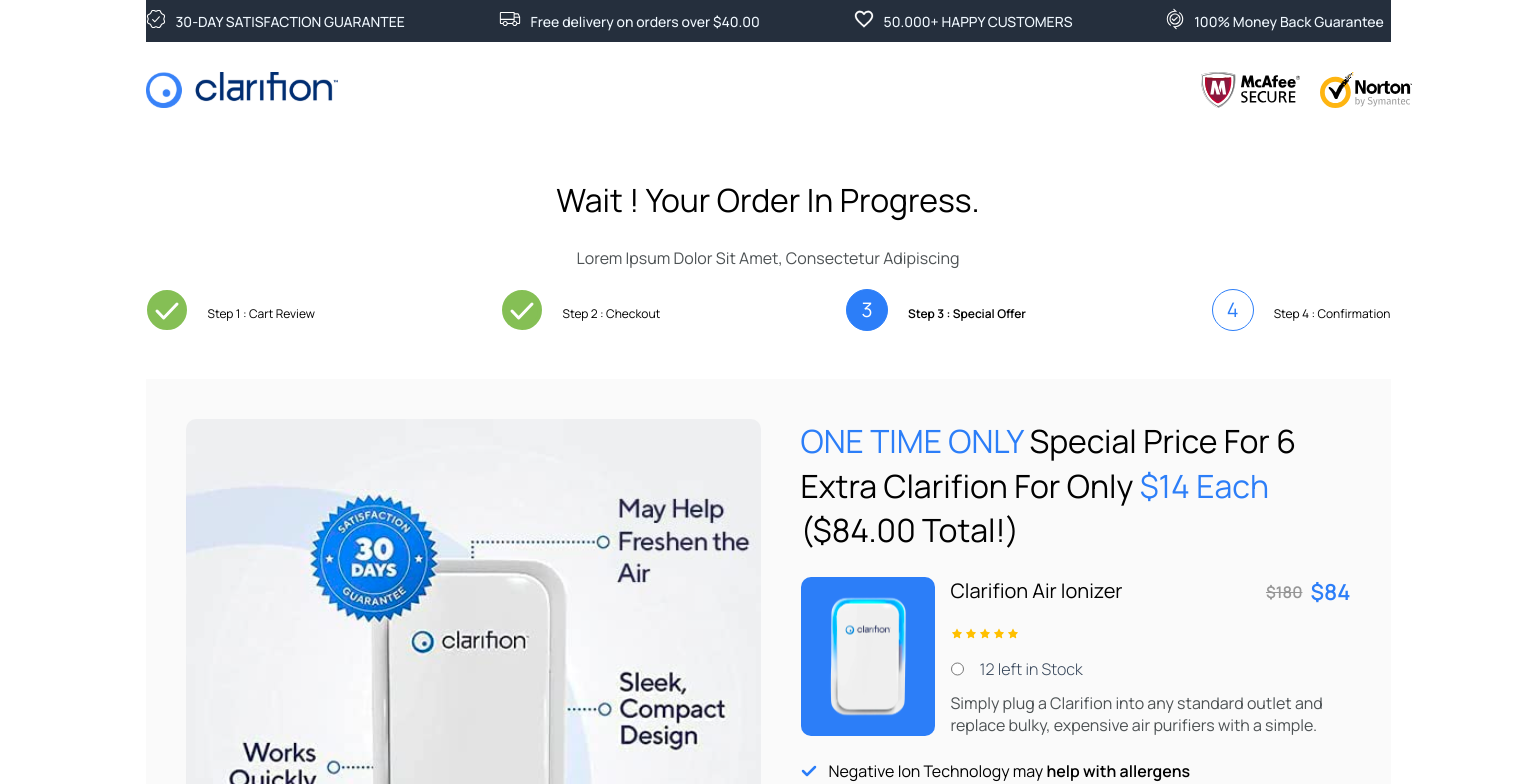
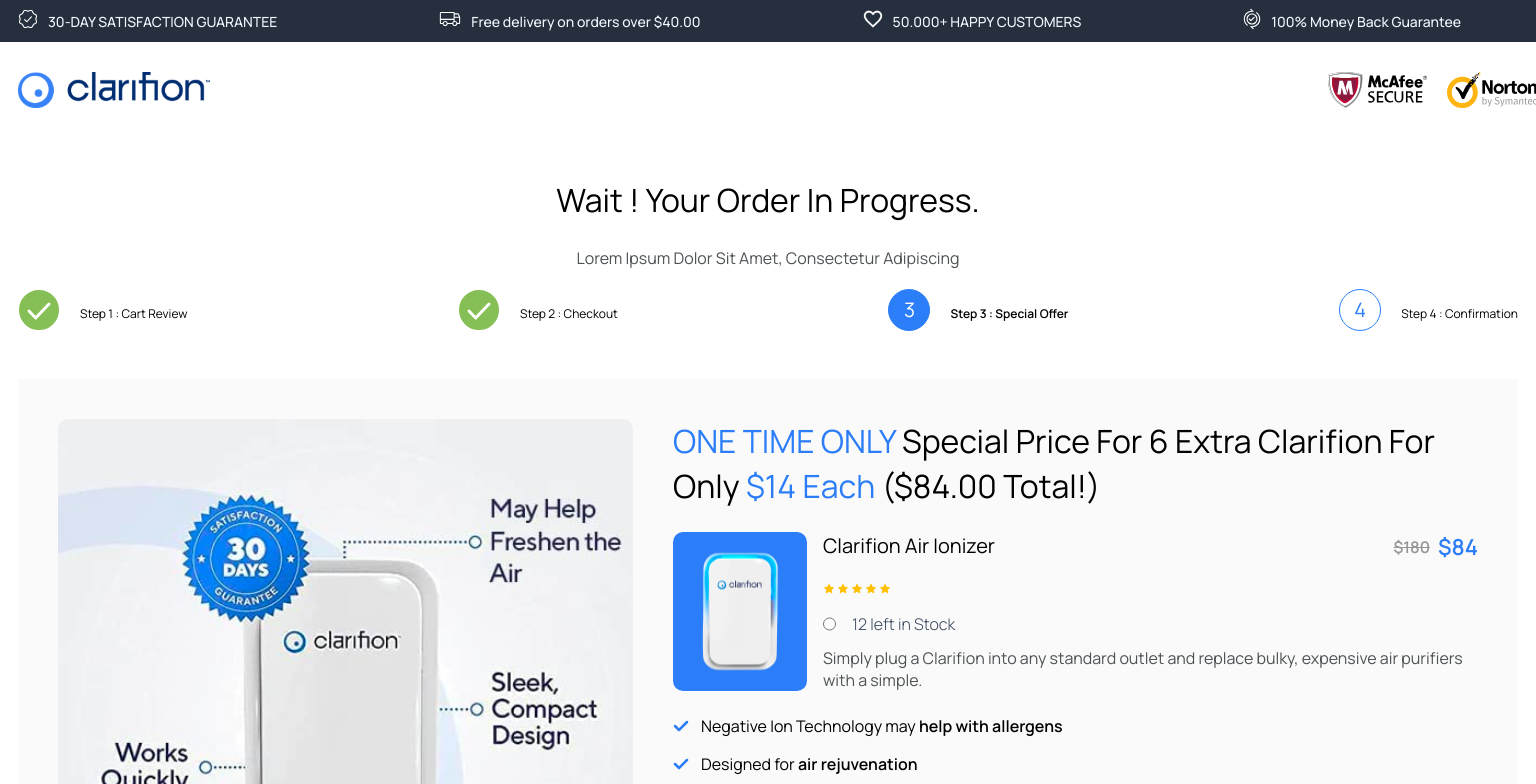
Before and after one commit to leandrojpcarvalho/clarifion, a React (Vite) app: page / in a window 1536 px wide. Shown: the top 784 px of the page. Built offline with nearby package versions, Linux system fonts and the light colour scheme.

Commit message:
fix: css on responsive desktop

```diff
--- a/src/App.css
+++ b/src/App.css
@@ -5,7 +5,6 @@
 @media screen and (min-width: 1500px )  {
   header, footer{
     margin: 0 128px;
-    max-width: var(--max-width);
     margin: 0 auto;
   }
   main{
--- a/src/index.css
+++ b/src/index.css
@@ -6,7 +6,7 @@
 }
 
 :root {
-  --max-width: 1245px;
+  --max-width: 1500px;
   --max-width-mobile: 406px;
   --min-width-mobile: 340px;
 }
```
